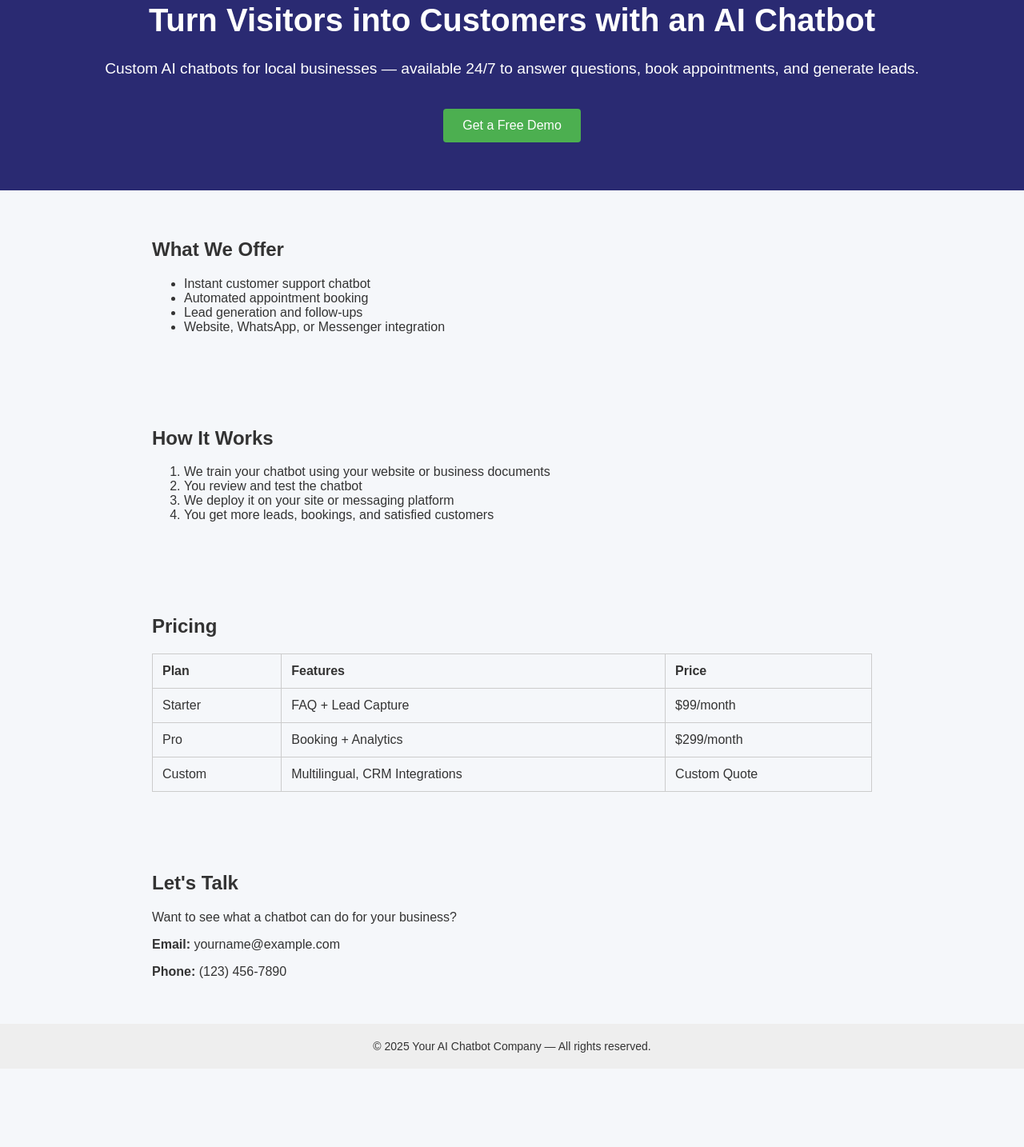
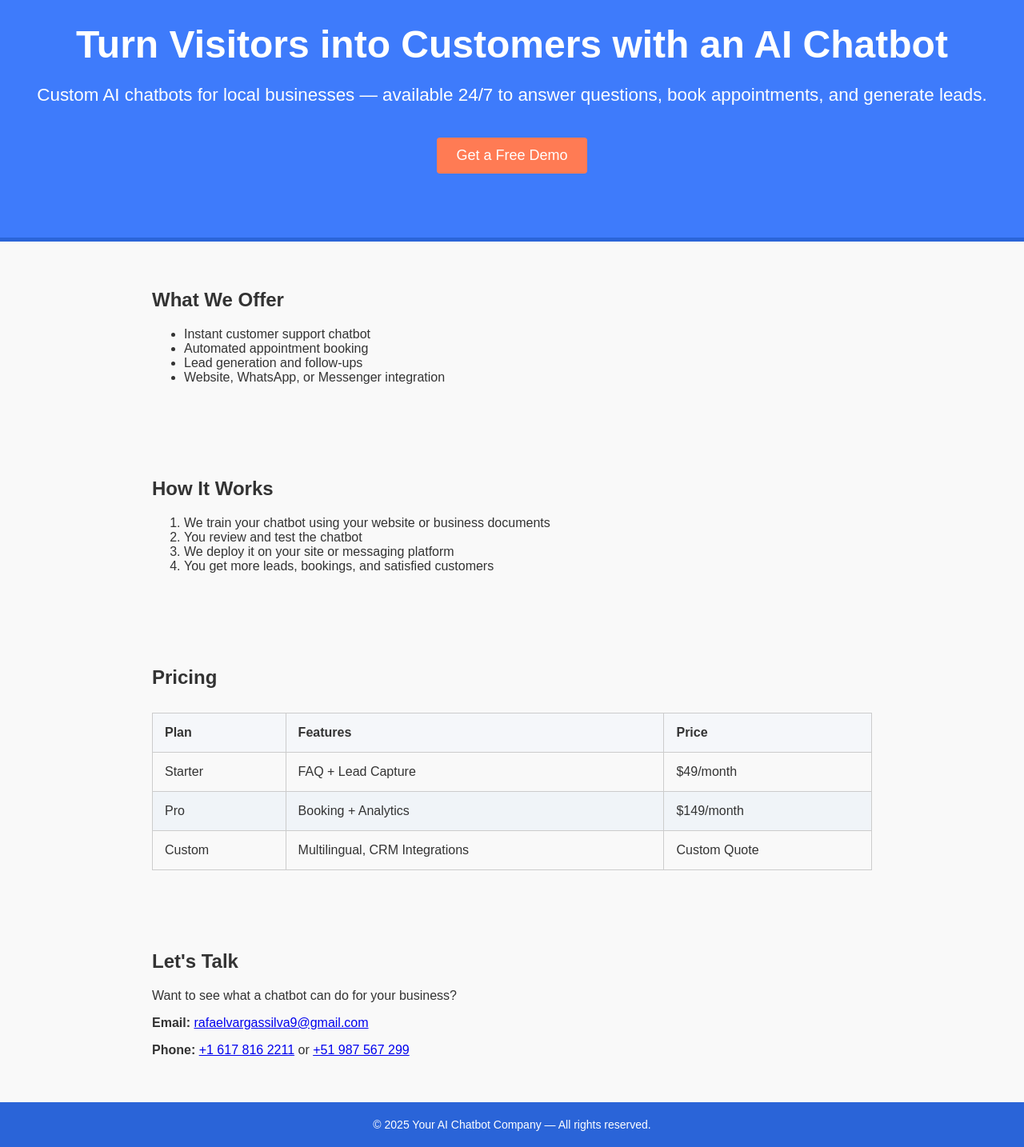
Before and after one commit to rvargas1705/ai-chatbot, a plain HTML site: page index.html in a window 1280 px wide. Shown: the part 84-1518 px from the top of the page at 80% size. Before the commit the page ends 1420 px from the top, so only its background shows below. Drawn offline with nearby package versions, Linux system fonts and the light colour scheme.

Commit message:
Update index.html

```diff
--- a/index.html
+++ b/index.html
@@ -9,29 +9,32 @@
       font-family: Arial, sans-serif;
       margin: 0;
       padding: 0;
-      background-color: #f5f7fa;
+      background-color: #f9f9f9;
       color: #333;
     }
     .hero {
-      background-color: #2a2a72;
+      background-color: #3e7bfb;
       color: white;
       text-align: center;
-      padding: 60px 20px;
+      padding: 80px 20px;
+      border-bottom: 5px solid #2a64d8;
     }
     .hero h1 {
-      font-size: 2.5em;
+      font-size: 3em;
+      margin-bottom: 10px;
     }
     .hero p {
-      font-size: 1.2em;
+      font-size: 1.4em;
+      margin-bottom: 20px;
     }
     .button {
-      background-color: #4CAF50;
+      background-color: #ff7b54;
       color: white;
       padding: 12px 24px;
       border: none;
       border-radius: 4px;
       text-decoration: none;
-      font-size: 16px;
+      font-size: 18px;
       margin-top: 20px;
       display: inline-block;
     }
@@ -43,16 +46,24 @@
     .pricing-table {
       width: 100%;
       border-collapse: collapse;
+      margin-top: 30px;
     }
     .pricing-table th, .pricing-table td {
       border: 1px solid #ccc;
-      padding: 12px;
+      padding: 15px;
       text-align: left;
+    }
+    .pricing-table th {
+      background-color: #f5f7fa;
+    }
+    .pricing-table tr:nth-child(even) {
+      background-color: #f0f4f8;
     }
     .footer {
       text-align: center;
       padding: 20px;
-      background-color: #eee;
+      background-color: #2a64d8;
+      color: white;
       font-size: 14px;
     }
   </style>
@@ -98,12 +109,12 @@
         <tr>
           <td>Starter</td>
           <td>FAQ + Lead Capture</td>
-          <td>$99/month</td>
+          <td>$49/month</td>
         </tr>
         <tr>
           <td>Pro</td>
           <td>Booking + Analytics</td>
-          <td>$299/month</td>
+          <td>$149/month</td>
         </tr>
         <tr>
           <td>Custom</td>
@@ -117,8 +128,8 @@
   <div class="section" id="contact">
     <h2>Let's Talk</h2>
     <p>Want to see what a chatbot can do for your business?</p>
-    <p><strong>Email:</strong> yourname@example.com</p>
-    <p><strong>Phone:</strong> (123) 456-7890</p>
+    <p><strong>Email:</strong> <a href="mailto:rafaelvargassilva9@gmail.com">rafaelvargassilva9@gmail.com</a></p>
+    <p><strong>Phone:</strong> <a href="tel:+16178162211">+1 617 816 2211</a> or <a href="tel:+51987567299">+51 987 567 299</a></p>
   </div>
 
   <div class="footer">
@@ -126,13 +137,4 @@
   </div>
 
   <!-- ✅ Chatbot code goes here -->
-  <script src="https://www.gstatic.com/dialogflow-console/fast/messenger/bootstrap.js?v=1"></script>
-  <df-messenger
-    intent="WELCOME"
-    chat-title="Chatbot2"
-    agent-id="952692f7-e471-4661-96e2-dd053ee520e4"
-    language-code="en"
-  ></df-messenger>
-
-</body>
-</html>
+  <script src="https
```
